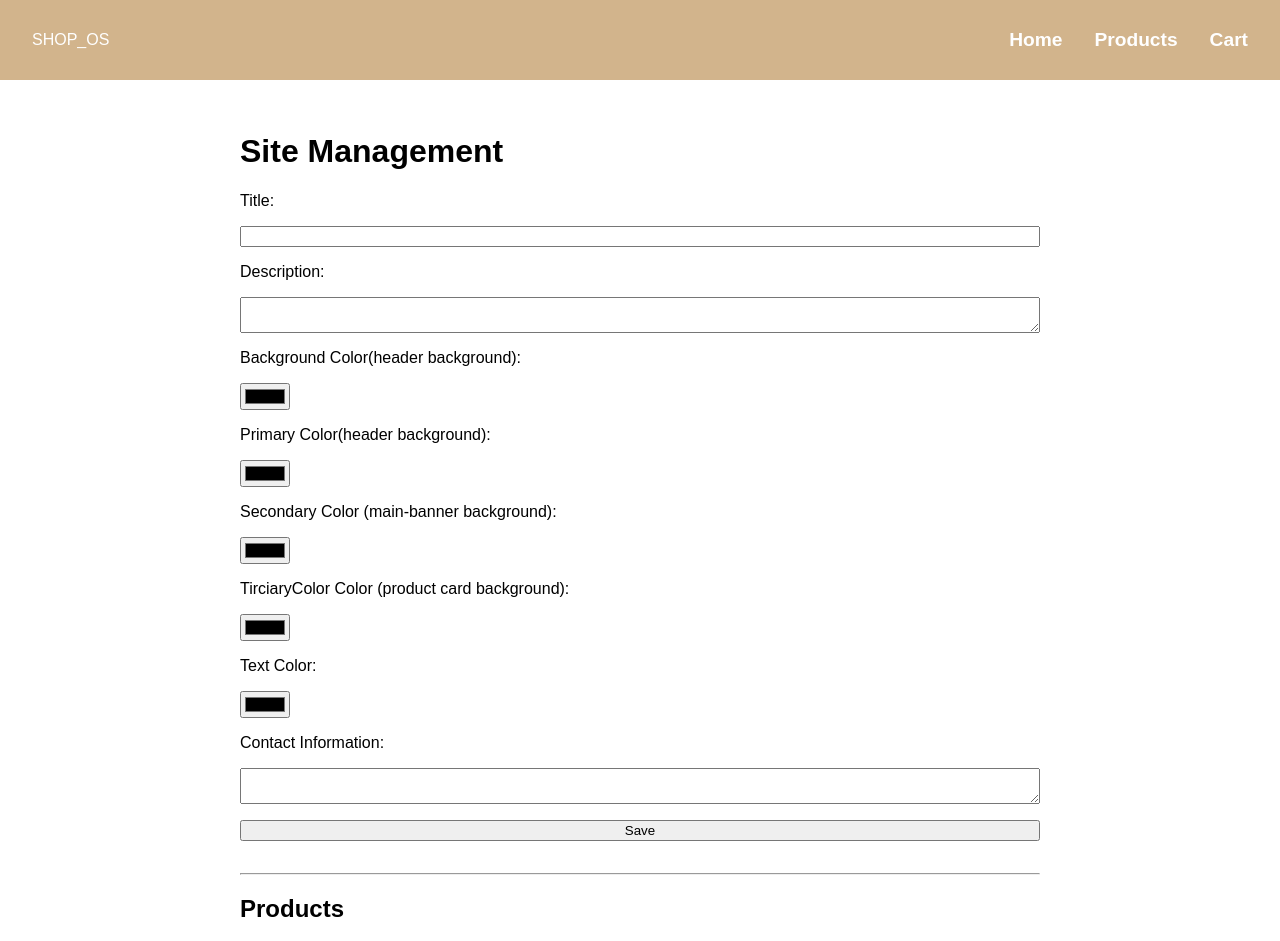
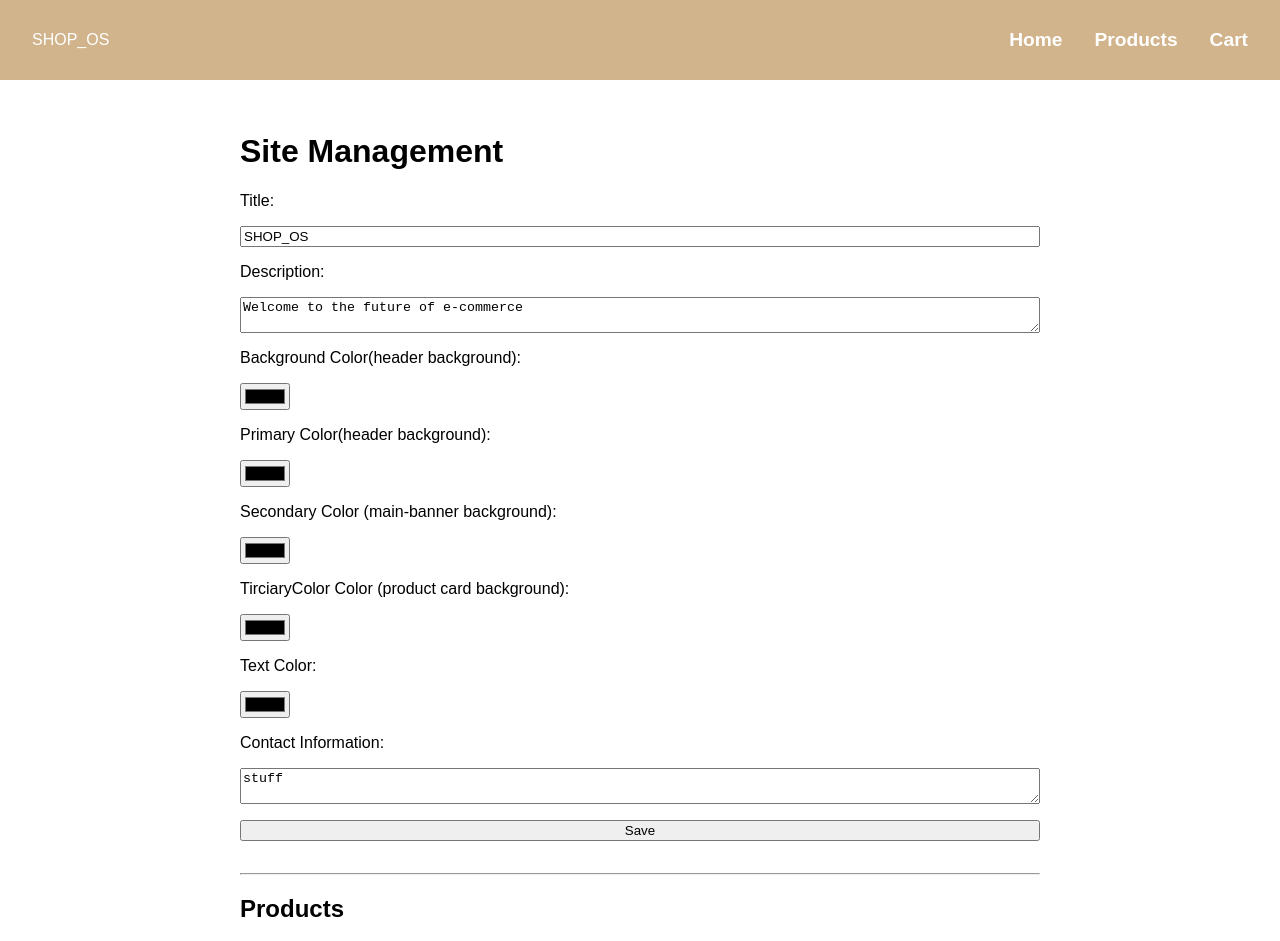
Before and after one commit to toltalchaos/shop-os, a SvelteKit app in the folder online-store/: page /siteManagement in a window 1280 px wide. Shown: the top 941 px of the page. Built offline with nearby package versions, Linux system fonts and the light colour scheme.

Commit message:
updated defaults

```diff
--- a/online-store/src/routes/siteManagement/+page.svelte
+++ b/online-store/src/routes/siteManagement/+page.svelte
@@ -11,14 +11,14 @@
         });
 
 
-    let title = siteData.title;
-    let description = siteData.description;
-    let primaryColor = siteData.primaryColor;
-    let secondaryColor = siteData.secondaryColor;
-    let tirciaryColor = siteData.tirciaryColor;
-    let backgroundColor = siteData.backgroundColor;
-    let contactInfo = siteData.contactInfo;
-    let textColor = siteData.textColor;
+    let title = $siteData.title;
+    let description = $siteData.description;
+    let primaryColor = $siteData.primaryColor;
+    let secondaryColor = $siteData.secondaryColor;
+    let tirciaryColor = $siteData.tirciaryColor;
+    let backgroundColor = $siteData.backgroundColor;
+    let contactInfo = $siteData.contactInfo;
+    let textColor = $siteData.textColor;
 
     function handleSiteManagmentSubmit() {
         // Handle form submission here
```
